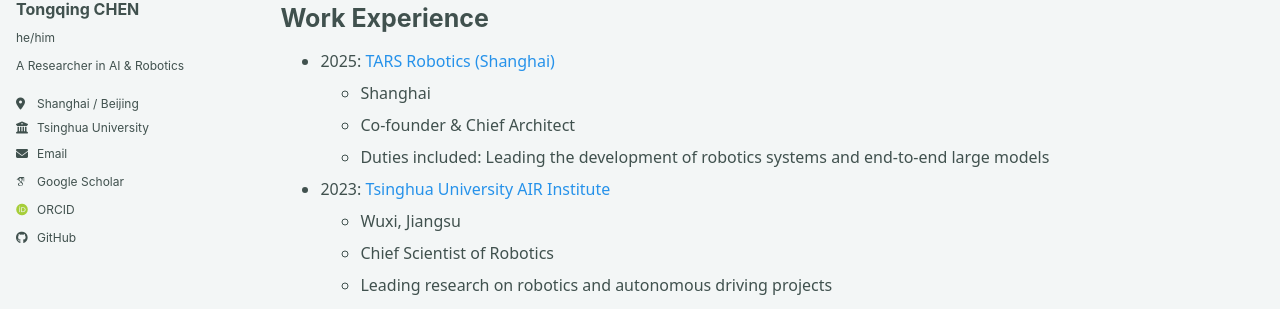
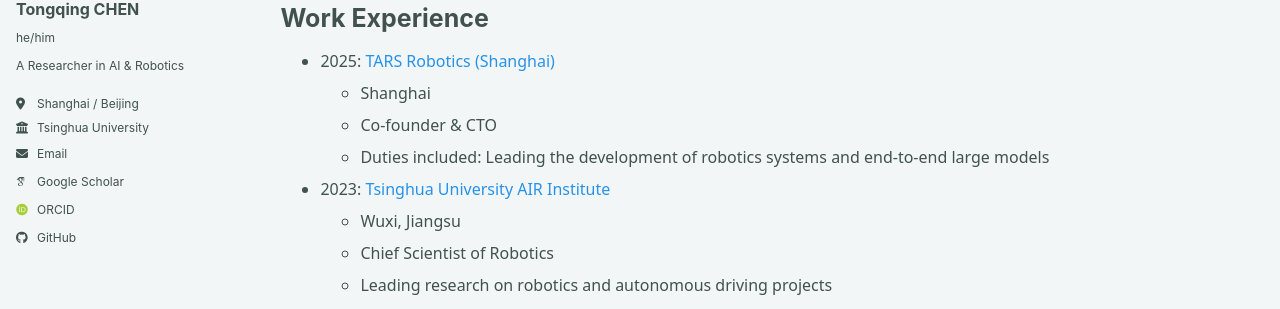
Before and after one commit to TongqingChen/tongqingchen.github.io, a Jekyll site: the page built from _pages/cv.md, in a window 1280 px wide and 900 px high. Shown: the part 277-586 px from the top of the window. Built offline with Jekyll 4.4.1, drawn with Linux system fonts in a browser that asks for light colours; some web fonts are replaced; a script bundle is joined from its source files by our own code; library files that are not in the unit come from our copies.

Commit message:
Update CV

```diff
--- a/_pages/cv.md
+++ b/_pages/cv.md
@@ -18,7 +18,7 @@ Work Experience
 ======
 * 2025: <span class="text-blue">TARS Robotics (Shanghai)</span>
   * Shanghai
-  * Co-founder & Chief Architect
+  * Co-founder & CTO
   * Duties included: Leading the development of robotics systems and end-to-end large models
 
 * 2023: <span class="text-blue">Tsinghua University AIR Institute</span>
```
